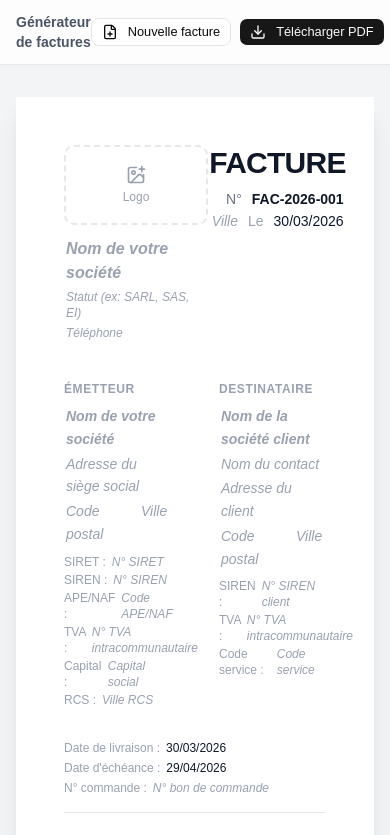
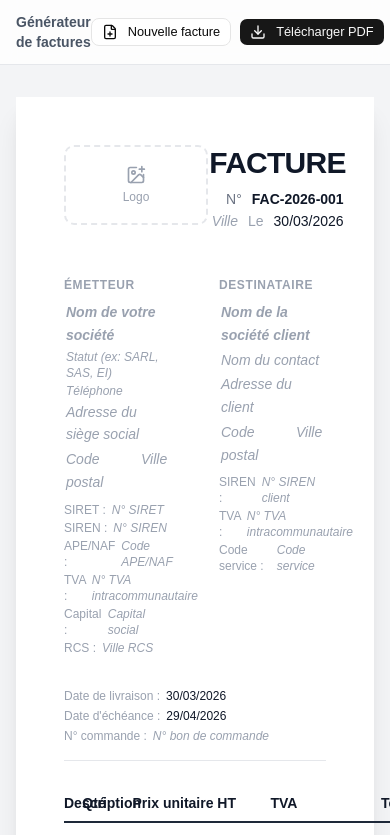
Before and after one commit to Farman-IA/invoice-generator, a React (Vite) app: page / in a window 390 px wide. Shown: the top 835 px of the page. Built offline with nearby package versions, Linux system fonts and the light colour scheme.

Commit message:
refactor: deplacer nom/statut/telephone du header vers la section Emetteur
Toutes les infos de l'entreprise sont maintenant regroupees dans
la section Emetteur. Le header ne garde que le logo.

```diff
--- a/src/components/InvoiceDocument.tsx
+++ b/src/components/InvoiceDocument.tsx
@@ -123,26 +123,6 @@ export const InvoiceDocument = forwardRef<HTMLDivElement, InvoiceDocumentProps>(
               onChange={handleLogoUpload}
               className="hidden"
             />
-            <div className="font-bold text-base">
-              <InlineEdit
-                value={issuer.companyName}
-                onChange={(v) => onUpdateIssuer({ companyName: v })}
-                placeholder={PLACEHOLDERS.issuer.companyName}
-                className="font-bold text-base"
-              />
-            </div>
-            <InlineEdit
-              value={issuer.legalForm}
-              onChange={(v) => onUpdateIssuer({ legalForm: v })}
-              placeholder={PLACEHOLDERS.issuer.legalForm}
-              className="text-gray-600 text-xs"
-            />
-            <InlineEdit
-              value={issuer.phone}
-              onChange={(v) => onUpdateIssuer({ phone: v })}
-              placeholder={PLACEHOLDERS.issuer.phone}
-              className="text-gray-500 text-xs"
-            />
           </div>
 
           {/* Invoice title */}
@@ -188,6 +168,18 @@ export const InvoiceDocument = forwardRef<HTMLDivElement, InvoiceDocumentProps>(
                 onChange={(v) => onUpdateIssuer({ companyName: v })}
                 placeholder={PLACEHOLDERS.issuer.companyName}
                 className="font-semibold"
+              />
+              <InlineEdit
+                value={issuer.legalForm}
+                onChange={(v) => onUpdateIssuer({ legalForm: v })}
+                placeholder={PLACEHOLDERS.issuer.legalForm}
+                className="text-gray-600 text-xs"
+              />
+              <InlineEdit
+                value={issuer.phone}
+                onChange={(v) => onUpdateIssuer({ phone: v })}
+                placeholder={PLACEHOLDERS.issuer.phone}
+                className="text-gray-500 text-xs"
               />
               <InlineEdit
                 value={issuer.address}
```
